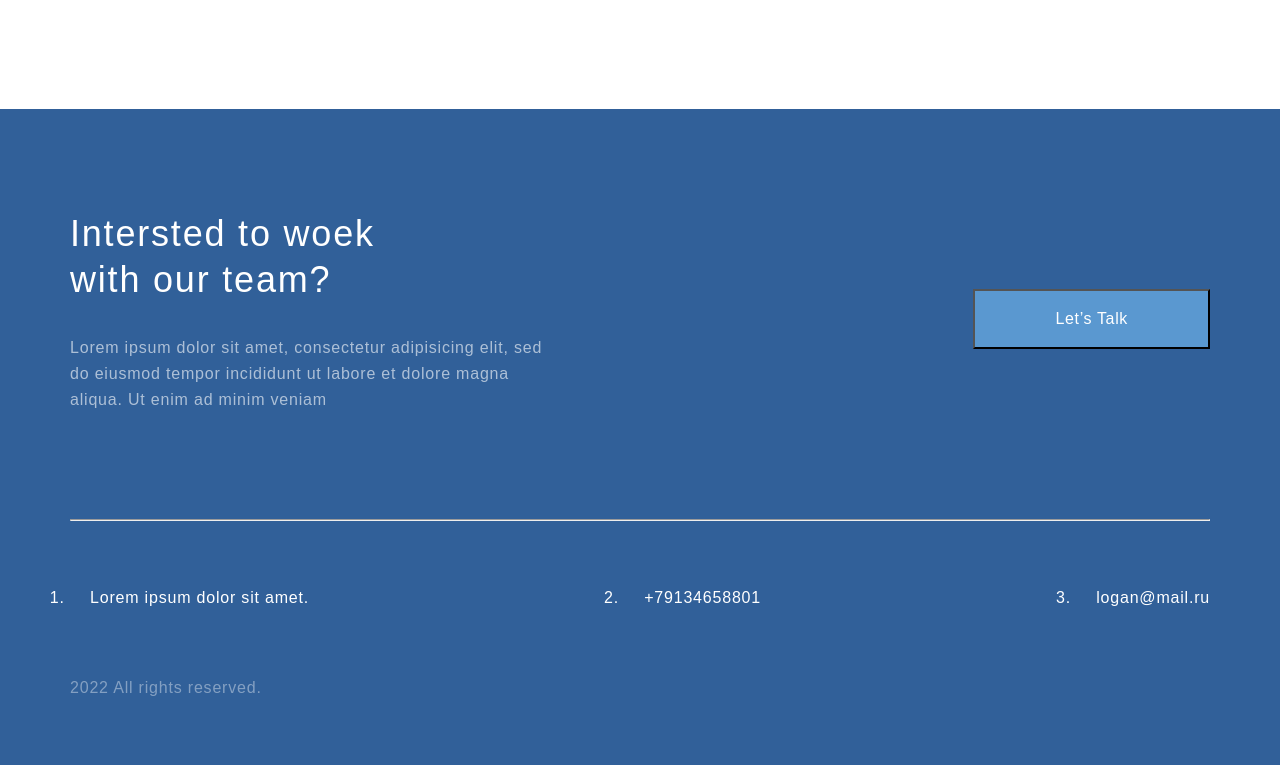
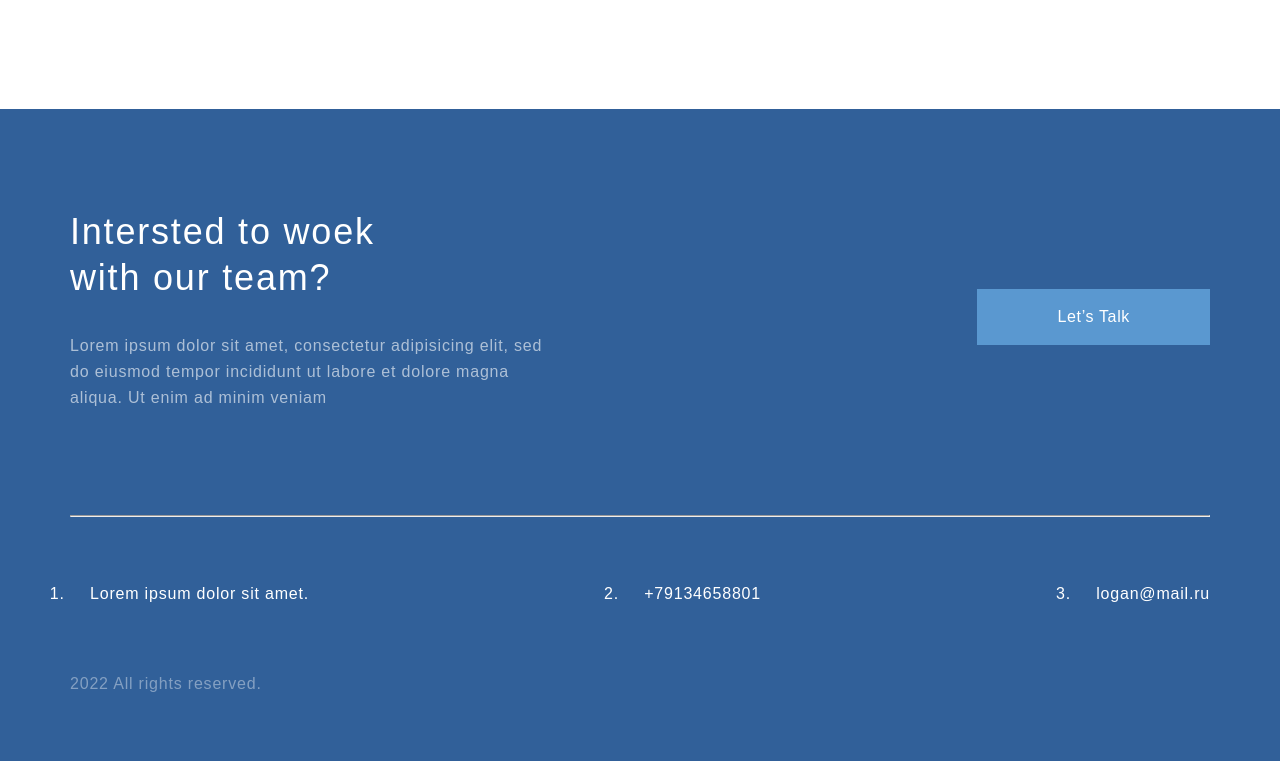
Before and after one commit to Bor333/Bor333.github.io, a plain HTML site: page index.html in a window 1280 px wide. Shown: the part 2556-3321 px from the top of the page. Drawn offline with Linux system fonts and the light colour scheme.

Commit message:
les7 mentors fixes

```diff
--- a/index.html
+++ b/index.html
@@ -97,15 +97,15 @@
                     <p class="footer__text paragraph">Lorem ipsum dolor sit amet, consectetur adipisicing elit, sed do
                         eiusmod tempor incididunt ut labore et dolore magna aliqua. Ut enim ad minim veniam</p>
                 </div>
-                <button class="footer__button">Let’s Talk</button>
+                <a href="#" class="footer__button">Let’s Talk</a>
             </div>
             <hr>
             <div class="container">
                 <div class="footer__formal">
                     <ol class="contact-list">
-                        <li class="contact_item">Lorem ipsum dolor sit amet.</li>
-                        <li class="contact_item">+79134658801</li>
-                        <li class="contact_item">logan@mail.ru</li>
+                        <li><a class="contact_item" href="#">Lorem ipsum dolor sit amet.</a></li>
+                        <li><a class="contact_item" href="#">+79134658801</a></li>
+                        <li><a class="contact_item" href="#">logan@mail.ru</a></li>
                     </ol>
                     <div class="rights">
                         <p>2022 All rights reserved.</p>
--- a/style.css
+++ b/style.css
@@ -6,6 +6,13 @@
 body {
     font-family: sans-serif;
     text-align: left;
+}
+
+a:hover,  /* при наведении */
+button:hover {
+    background: lightgreen;
+    color: #3a7999;
+    box-shadow: inset 0 0 0 3px #3a7999;
 }
 
 .wrapper {
@@ -291,6 +298,8 @@ input, textarea {
 
 .contact_item {
     padding-left: 20px;
+    text-decoration: none;
+    color: #FFFFFF;
 }
 
 .rights {
@@ -310,6 +319,7 @@ input, textarea {
     }
 
     .top__info {
+        width: 350px;
         background-size: 44%;
         background-position: right 280px;
     }
```
Also changed, not shown: 1 other file.
